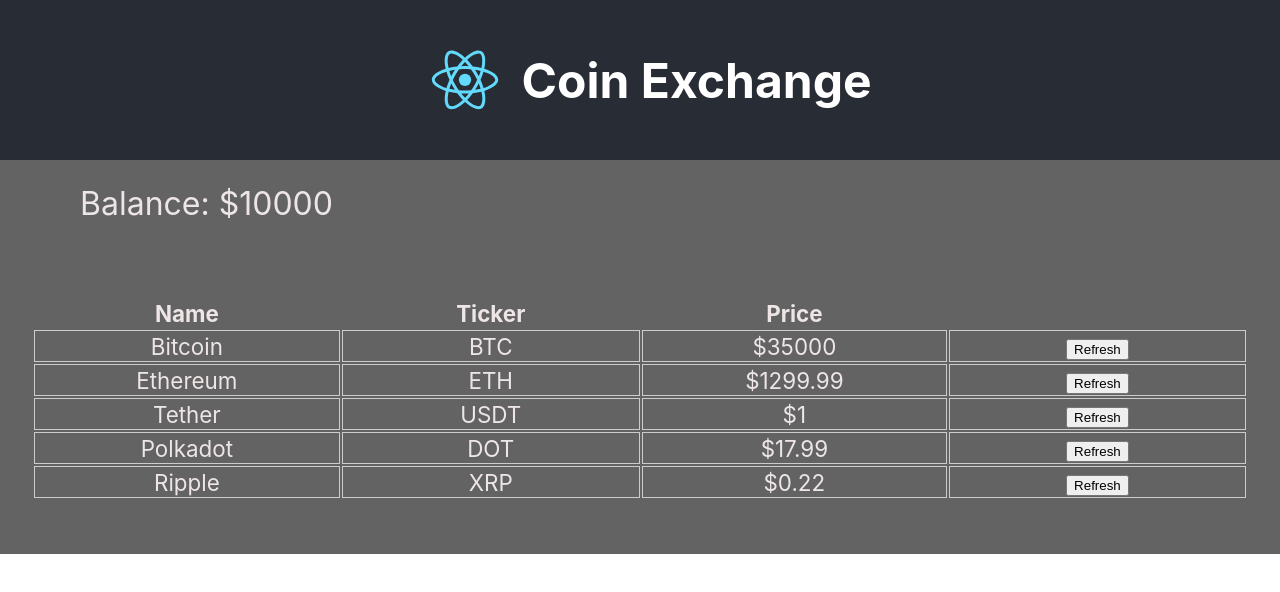
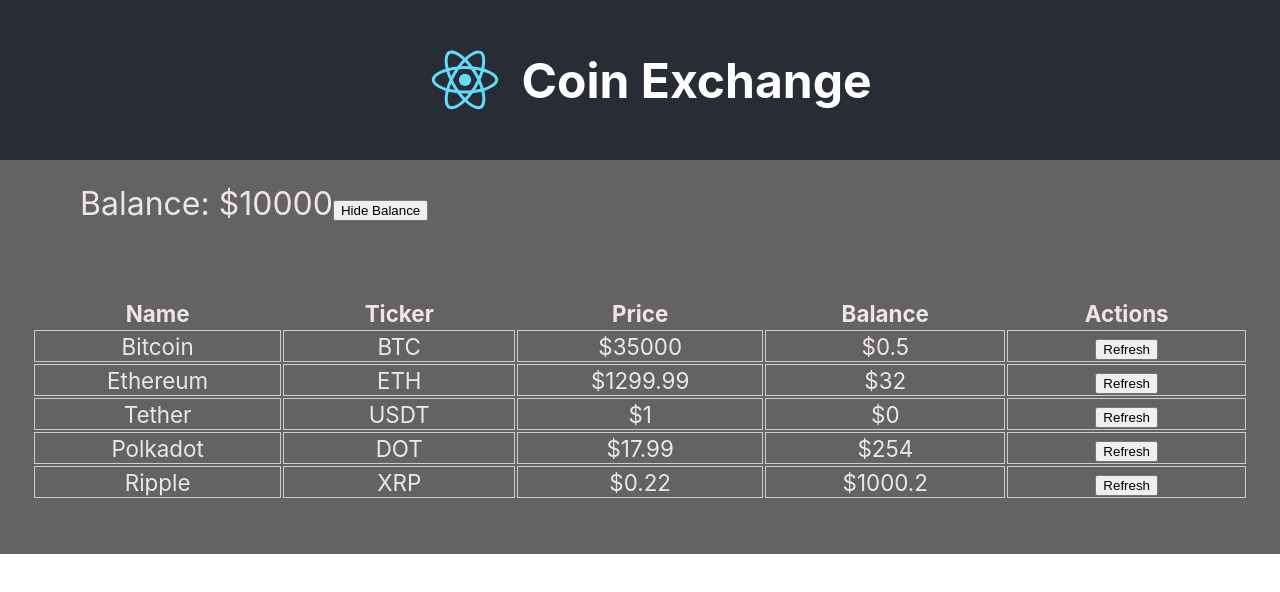
Before and after one commit to Pedrojok01/coin-exchange, a React (Create React App) app: page / in a window 1280 px wide. Shown: the top 592 px of the page. Built offline with nearby package versions, Linux system fonts and the light colour scheme.

Commit message:
Hide balance button

```diff
--- a/src/App.js
+++ b/src/App.js
@@ -20,26 +20,31 @@ class App extends React.Component {
         {
           name: 'Bitcoin',
           ticker: 'BTC',
+          balance: 0.5,
           price: 35000.00
         },
         {
           name: 'Ethereum',
           ticker: 'ETH',
+          balance: 32.0,
           price: 1299.99
         },
         {
           name: 'Tether',
           ticker: 'USDT',
+          balance: 0,
           price: 1.0
         },
         {
           name: 'Polkadot',
           ticker: 'DOT',
+          balance: 254.0,
           price: 17.99
         },
         {
           name: 'Ripple',
           ticker: 'XRP',
+          balance: 1000.2,
           price: 0.22
         },
       ]
@@ -68,7 +73,7 @@ class App extends React.Component {
     return (
       <Div>
         <Header/>
-        <AccountBalance amount={this.state.balance}/>
+        <AccountBalance amount={this.state.balance} showBalance={true} />
         <CoinList coinData={this.state.coinData} handleRefresh={this.handleRefresh} />
       </Div>
     );
--- a/src/components/AccountBalance/AccountBalance.jsx
+++ b/src/components/AccountBalance/AccountBalance.jsx
@@ -10,9 +10,16 @@ const Section = styled.section`
 
 export default class AccountBalance extends Component {
     render() {
-        return (
+       const buttonText = this.props.showBalance ? 'Hide Balance' : 'Show Balance';
+       let content = null;
+
+       if ( this.props.showBalance ) {
+           content = <>Balance: ${this.props.amount}</>;
+       }
+       return (
             <Section>
-              Balance: ${this.props.amount}
+                {content}
+                <button>{buttonText}</button>
             </Section>
         );
     }
--- a/src/components/Coin/Coin.jsx
+++ b/src/components/Coin/Coin.jsx
@@ -24,6 +24,7 @@ export default class Coin extends Component {
             <Td>{this.props.name}</Td>
             <Td>{this.props.ticker}</Td>
             <Td>${this.props.price}</Td>
+            <Td>${this.props.balance}</Td>
             <Td>
                 <form action="#" method="POST">
                     <button onClick={this.handleClick}>Refresh</button>
--- a/src/components/CoinList/CoinList.jsx
+++ b/src/components/CoinList/CoinList.jsx
@@ -18,15 +18,18 @@ export default class CoinList extends Component {
                 <th>Name</th>
                 <th>Ticker</th>
                 <th>Price</th>
+                <th>Balance</th>
+                <th>Actions</th>
               </tr>
             </thead>
             <tbody>
               {
-                this.props.coinData.map( ({name, ticker, price}) =>
+                this.props.coinData.map( ({name, ticker, price, balance}) =>
                     <Coin key={ticker}
                         handleRefresh={this.props.handleRefresh}
                         name={name}
                         ticker={ticker}
+                        balance={balance}
                         price={price}/>
                 )
               }
```
Also changed, not shown: 1 other file (tests, documents, lock files or other folders).
